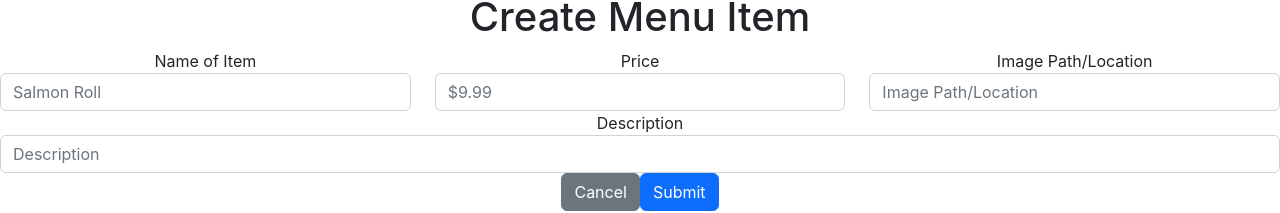
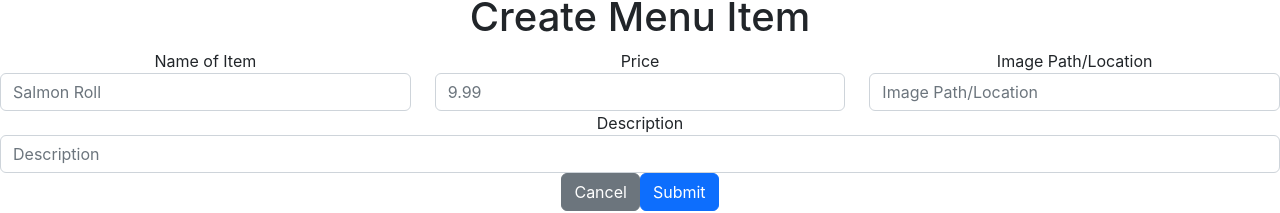
Before and after one commit to TylerGeorgeAlexander/sushi-meshi, a React (Create React App) app: page /addtomenu in a window 1280 px wide. Shown: the part 133-346 px from the top of the page. Built offline with nearby package versions, Linux system fonts and the light colour scheme; no server answers.

Commit message:
changeHandlers etc

```diff
--- a/src/pages/AddToMenu.js
+++ b/src/pages/AddToMenu.js
@@ -6,7 +6,7 @@
 
 import React, { useState, useEffect } from "react";
 import { useParams, useNavigate } from "react-router-dom";
-import { getItem, createMenuItem, updateItem } from "../utils/api";
+import { getItem, createMenuItem } from "../utils/api";
 import ErrorAlert from "../layout/ErrorAlert";
 
 export default function AddToMenu() {
@@ -37,11 +37,10 @@ export default function AddToMenu() {
   }
 
   async function submitHandler(event) {
-    const abortController = new AbortController();
     event.preventDefault();
     await createMenuItem(item).catch(setError);
 
-    return () => abortController.abort();
+    return navigate("/menu");
   }
 
   return (
@@ -74,13 +73,14 @@ export default function AddToMenu() {
               <div className="form-group col">
                 <label htmlFor="price">Price</label>
                 <input
-                  type="text"
+                  type="string"
                   id="price"
                   name="price"
                   className="form-control"
-                  placeholder="$9.99"
-                  // onChange={changeHandler}
+                  placeholder="9.99"
+                  onChange={changeHandler}
                   required
+                  pattern="^[0-9]+\.?[0-9]{0,2}$"
                 />
               </div>
               <div className="form-group col">
@@ -91,7 +91,7 @@ export default function AddToMenu() {
                   name="img"
                   className="form-control"
                   placeholder="Image Path/Location"
-                  // onChange={changeHandler}
+                  onChange={changeHandler}
                   required
                 />
               </div>
@@ -105,7 +105,7 @@ export default function AddToMenu() {
                   name="desc"
                   className="form-control"
                   placeholder="Description"
-                  // onChange={changeHandler}
+                  onChange={changeHandler}
                   required
                 />
               </div>
```
